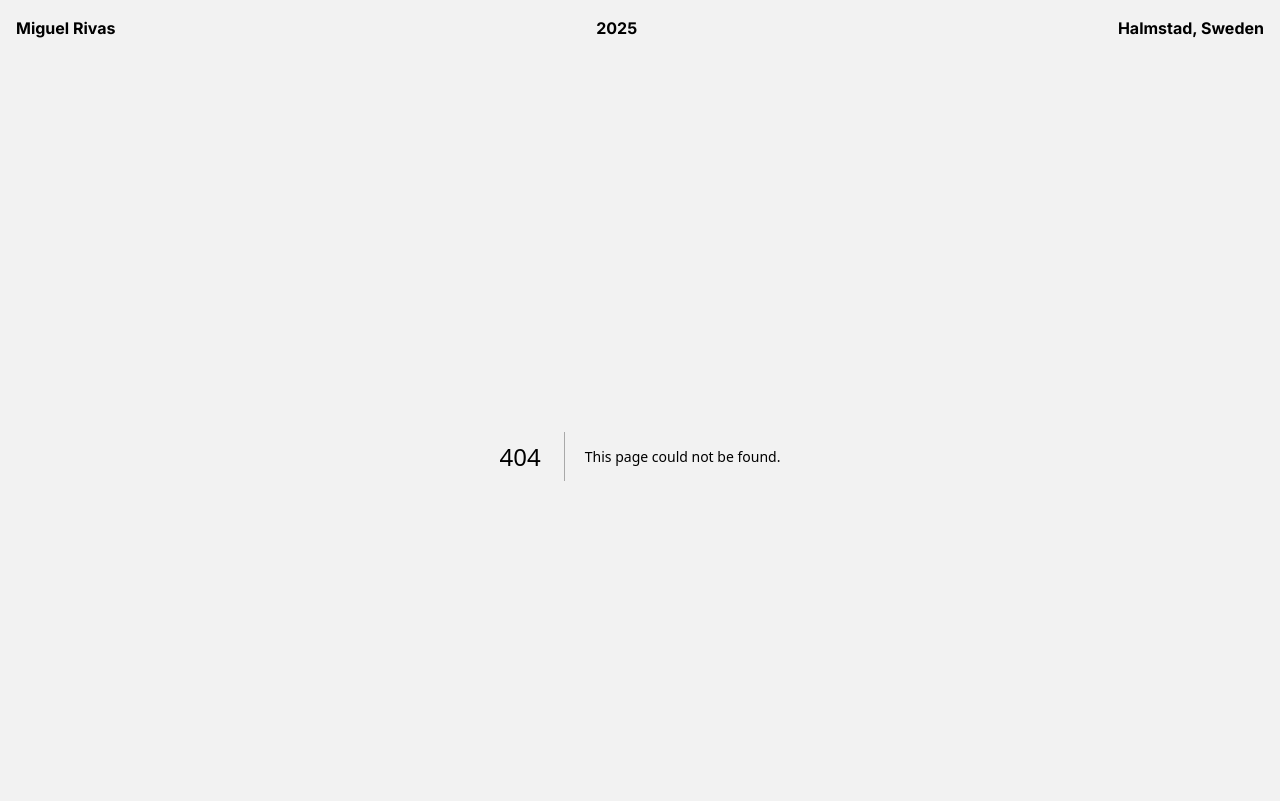
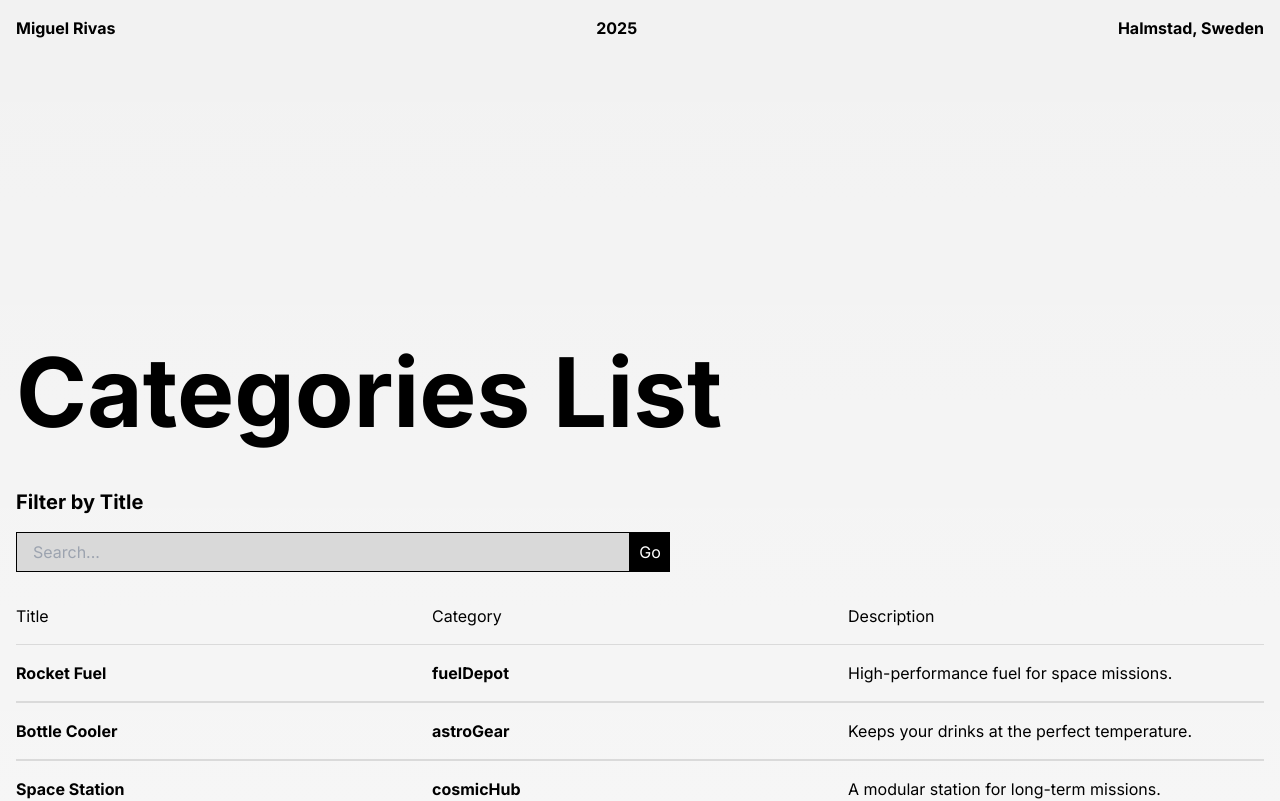
Before and after one commit to miuel/code-challenge, a Next.js app: page /categoriesListingPage in a window 1280 px wide. Before the commit this address had no page. Shown: the top 801 px of the page. Built offline with nearby package versions, Linux system fonts and the light colour scheme.

Commit message:
created CategoriesListingPage

```diff
--- /dev/null
+++ b/src/app/categoriesListingPage/page.tsx
@@ -0,0 +1,82 @@
+"use client";
+import { getCategories } from '@/api/pages/route';
+import React, { useEffect } from 'react';
+
+interface Category {
+    id: number;
+    pageType: string;
+    pageTitle: string;
+    isActive: boolean;
+    content: string;
+}
+
+interface CategoriesListingPageProps {
+    categories: Category[];
+};
+
+const CategoriesListingPage: React.FC<CategoriesListingPageProps> = () => {
+    const [query, setQuery] = React.useState<string>('');
+    const [categories, setCategories] = React.useState<Category[]>([]);
+
+
+    const fetchCategories = async () => {
+        const data = await getCategories();
+        if (data && data.categories) setCategories(data.categories);
+        console.log('data', data);
+    }
+
+    useEffect(() => {
+        fetchCategories();
+    }, []);
+
+    useEffect(() => {
+        if (query.length > 2) {
+            console.log('query', query);
+        }
+    }, [query]);
+
+    return (
+        <main className="min-h-screen w-screen p-4">
+            <section id="categories" className="relative my-[30vh]">
+                <h1 className="text-8xl font-bold text-left pt-8 pb-4">Categories List</h1>
+                <p className="text-xl font-bold pt-8 pb-4">Filter by Title</p>
+                <div className='flex'>
+                    <input type="text"
+                        value={query}
+                        onChange={(e) => setQuery(e.target.value)}
+                        className="bg-[#D9D9D9] w-[614px] h-10 pl-4 border border-black" placeholder="Search..." />
+                    <button className='size-10 bg-black border border-black text-white'
+                        onClick={() => console.log('search', query)}
+                    >Go</button>
+                </div>
+
+
+
+                <div className="flex justify-between pt-8 pb-4 ">
+                    <p className="text-base font-normal flex-1">Title</p>
+                    <p className="text-base font-normal flex-1">Category</p>
+                    <p className="text-base font-normal flex-1"
+                    onClick={() => categories.sort((a, b) => a.content.localeCompare(b.content))}
+                    >Description</p>
+                </div>
+
+                <ul>
+                    {categories.map((category) => (
+                        <li key={category.id}>
+                            <a href="">
+                                <div className="flex justify-between border-y border-[#dadada] py-4 ">
+                                    <p className="text-base font-bold flex-1">{category.pageTitle}</p>
+                                    <p className="text-base font-bold flex-1">{category.pageType}</p>
+                                    <p className="text-base font-normal flex-1">{category.content}</p>
+                                </div>
+                            </a>
+                        </li>
+                    ))}
+                </ul>
+
+            </section>
+        </main>
+    );
+};
+
+export default CategoriesListingPage;
```
